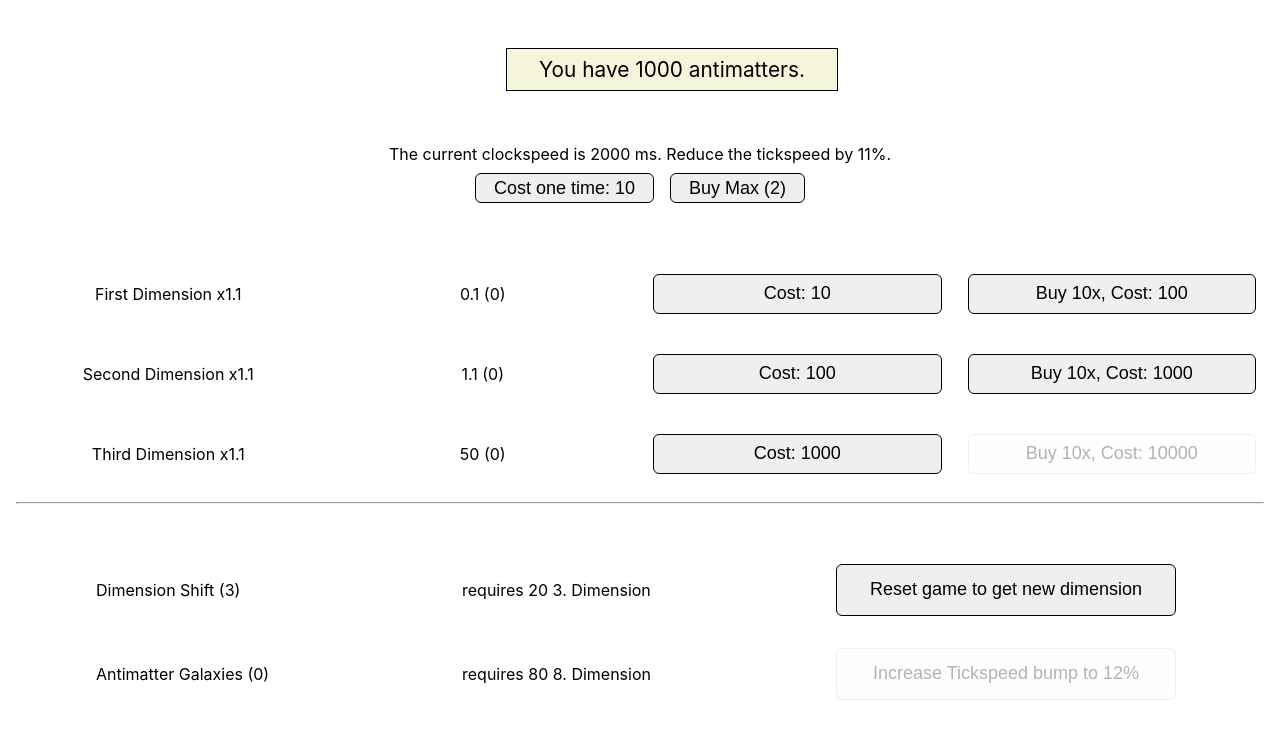
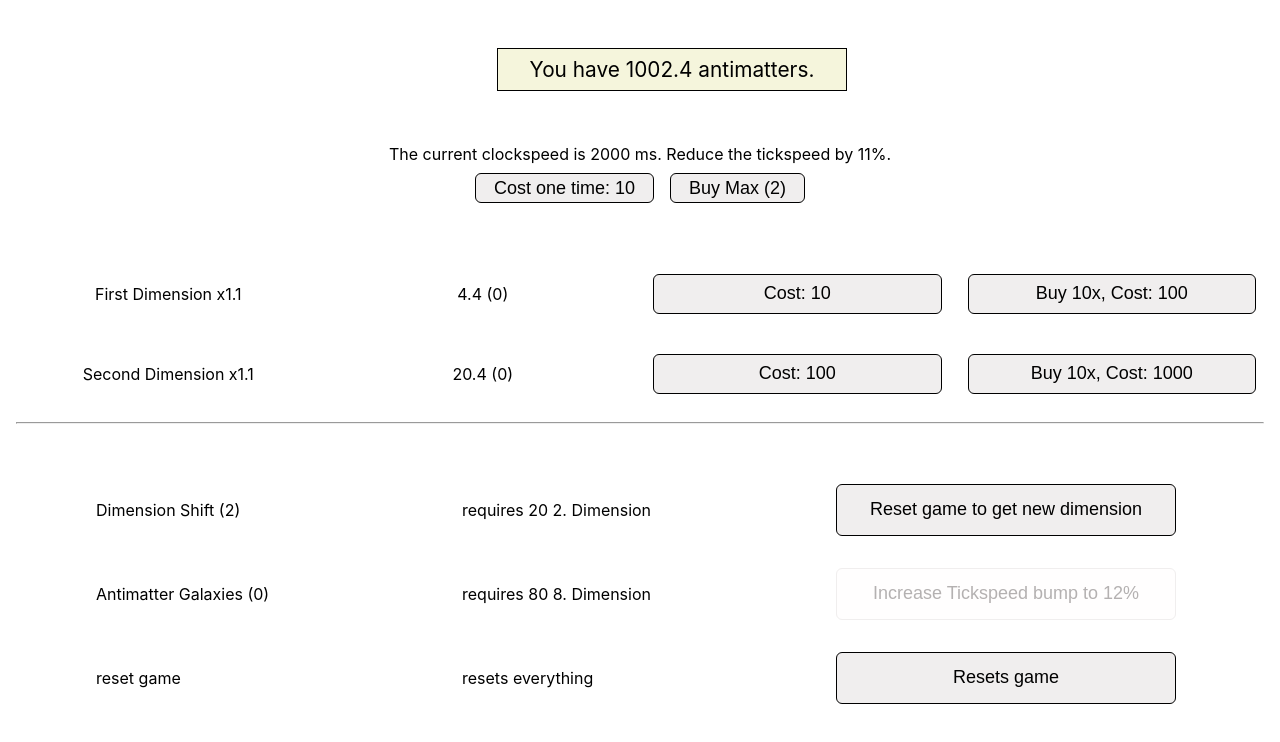
Before and after one commit to mturich/reactjs-game, a React (Vite) app: page / in a window 1280 px wide. Shown: the top 742 px of the page. Built offline with nearby package versions, Linux system fonts and the light colour scheme.

Commit message:
updated save to localstorage

```diff
--- a/src/common/GameStateInterface.ts
+++ b/src/common/GameStateInterface.ts
@@ -5,7 +5,7 @@ export interface GameState {
    tickspeedDeceaseRate: number,
    resetGameCounter: number;
    galaxyCounter: number;
-  // highesDim: number;
+   lastSavedTime: number;
    dims: Dim[];
 }
 
--- a/src/common/initialGameState.ts
+++ b/src/common/initialGameState.ts
@@ -4,9 +4,9 @@ let initialGameState: GameState = {
    antimatter: 1000,
    tickspeedPrice: 10,
    tickspeedDeceaseRate: 0.11,
-   resetGameCounter: 3,
+   resetGameCounter: 2,
    galaxyCounter: 0,
-   //highesDim: 0,
+   lastSavedTime: 0,
    dims: [
       {
          nthDim: 0,
@@ -18,50 +18,57 @@ let initialGameState: GameState = {
       {
          nthDim: 1,
          dimFactor: 1.1,
-         dimCount: 0,
+         dimCount: 20,
          dimPrice: 100,
          dimFactorCount: 0,
       },
       {
          nthDim: 2,
          dimFactor: 1.1,
-         dimCount: 50,
+         dimCount: 20,
          dimPrice: 1000,
          dimFactorCount: 0,
       },
       {
          nthDim: 3,
          dimFactor: 1.1,
-         dimCount: 0,
+         dimCount: 20,
          dimPrice: 10000,
          dimFactorCount: 0,
       },
       {
          nthDim: 4,
          dimFactor: 1.1,
-         dimCount: 0,
+         dimCount: 20,
          dimPrice: 100000,
          dimFactorCount: 0,
       },
       {
          nthDim: 5,
          dimFactor: 1.1,
-         dimCount: 0,
+         dimCount: 20,
          dimPrice: 1000000,
          dimFactorCount: 0,
       },
       {
          nthDim: 6,
          dimFactor: 1.1,
-         dimCount: 0,
+         dimCount: 20,
          dimPrice: 10000000,
          dimFactorCount: 0,
       },
       {
          nthDim: 7,
          dimFactor: 1.1,
-         dimCount: 0,
+         dimCount: 20,
          dimPrice: 100000000,
+         dimFactorCount: 0,
+      },
+      {
+         nthDim: 8,
+         dimFactor: 1.1,
+         dimCount: 20,
+         dimPrice: 1000000000,
          dimFactorCount: 0,
       },
    ],
--- a/src/components/App.tsx
+++ b/src/components/App.tsx
@@ -10,12 +10,14 @@ import DisplayAntimatter from './DisplayAntimatter';
 import { useSaveToLocalStorage } from './useSaveToLocalStorage';
 
 function App() {
-   const [gameState, setGameState] = useState(() => JSON.parse(initialGameState));
+   const [gameState, setGameState] = useState(() =>
+      JSON.parse(localStorage.getItem('data') || initialGameState)
+   );
    /*  JSON.parse(localStorage.getItem('data')) */
    const timerExpiredCallback = useRef(() => {});
    const clockSpeedRef = useRef(2000);
    const timerIdRef = useRef(-1);
-   //useSaveToLocalStorage(gameState)
+   useSaveToLocalStorage(gameState, setGameState);
 
    timerExpiredCallback.current = () => {
       setGameState((prevGS: GameState) => ({
@@ -49,8 +51,7 @@ function App() {
 
    return (
       <div className='App'>
-
-         <DisplayAntimatter gameState={gameState}/>
+         <DisplayAntimatter gameState={gameState} />
 
          <Tickspeed
             gameState={gameState}
@@ -71,8 +72,31 @@ function App() {
             <Dimension nthDim={2} gs={gameState} setGameState={setGameState}>
                {`Third Dimension Cost: ${gameState.dims[2].dimPrice}`}
             </Dimension>
-
-            // Here have to come all the other dims
+         )}
+         {gameState.resetGameCounter > 3 && (
+            <Dimension nthDim={3} gs={gameState} setGameState={setGameState}>
+               {`Forth Dimension Cost: ${gameState.dims[2].dimPrice}`}
+            </Dimension>
+         )}
+         {gameState.resetGameCounter > 4 && (
+            <Dimension nthDim={4} gs={gameState} setGameState={setGameState}>
+               {`Fifth Dimension Cost: ${gameState.dims[2].dimPrice}`}
+            </Dimension>
+         )}
+         {gameState.resetGameCounter > 5 && (
+            <Dimension nthDim={5} gs={gameState} setGameState={setGameState}>
+               {`Sixth Dimension Cost: ${gameState.dims[2].dimPrice}`}
+            </Dimension>
+         )}
+         {gameState.resetGameCounter > 6 && (
+            <Dimension nthDim={6} gs={gameState} setGameState={setGameState}>
+               {`Seventh Dimension Cost: ${gameState.dims[2].dimPrice}`}
+            </Dimension>
+         )}
+         {gameState.resetGameCounter > 7 && (
+            <Dimension nthDim={8} gs={gameState} setGameState={setGameState}>
+               {`Eight Dimension Cost: ${gameState.dims[2].dimPrice}`}
+            </Dimension>
          )}
 
          <hr />
--- a/src/components/GameResets.tsx
+++ b/src/components/GameResets.tsx
@@ -1,18 +1,41 @@
+import { useEffect, useRef } from 'react';
 import { GameState } from '../common/GameStateInterface';
 import initialGameState from '../common/initialGameState';
 
 export default function GameResets(props: { gameState: GameState; setGameState: any }) {
    const { gameState, setGameState } = props;
+   const resetGameCounterRef = useRef(gameState.resetGameCounter);
+
+   useEffect(() => {
+      resetGameCounterRef.current = gameState.resetGameCounter;
+   }, [gameState.resetGameCounter]);
 
    const handleResetGameClick = () => {
-      setGameState(() => JSON.parse(initialGameState));
+      setGameState((prevGS: GameState) => ({
+         ...JSON.parse(initialGameState),
+         galaxyCounter: prevGS.galaxyCounter,
+         resetGameCounter: prevGS.resetGameCounter + 1,
+         lastSavedTime: prevGS.lastSavedTime,
+      }));
    };
 
-   const handleTickDecreseBtn = () => {
-      setGameState(() => ({
+   const handleGalaxyBtn = () => {
+      setGameState((prevGS: GameState) => ({
          ...JSON.parse(initialGameState),
+         galaxyCounter: prevGS.galaxyCounter + 1,
          tickspeedDeceaseRate: 0.12,
+         resetGameCounter: prevGS.resetGameCounter,
+         lastSavedTime: prevGS.lastSavedTime,
       }));
+   };
+
+   const disableResetBtn = () => {
+      if (
+         gameState.resetGameCounter < 7 &&
+         gameState.dims[gameState.resetGameCounter - 1].dimCount < 20
+      )
+         return true;
+      else return false;
    };
 
    return (
@@ -20,10 +43,8 @@ export default function GameResets(props: { gameState: GameState; setGameState:
          <div className='gridContainer4Cols cols-2'>
             <p className=''>{`Dimension Shift (${gameState.resetGameCounter})  `}</p>
             <p className=''>{`requires 20 ${gameState.resetGameCounter}. Dimension `}</p>
-            <button
-               className='btn '
-               onClick={handleResetGameClick}
-               disabled={gameState.dims[gameState.resetGameCounter - 1].dimCount < 20}>
+            <button className='btn ' onClick={handleResetGameClick} disabled={(gameState.resetGameCounter < 7 &&
+         gameState.dims[gameState.resetGameCounter - 1].dimCount < 20) ? true : false}>
                Reset game to get new dimension
             </button>
          </div>
@@ -32,9 +53,19 @@ export default function GameResets(props: { gameState: GameState; setGameState:
             <p className=''>{`requires 80 8. Dimension `}</p>
             <button
                className='btn'
-               onClick={handleTickDecreseBtn}
+               onClick={handleGalaxyBtn}
                disabled={gameState.dims[7].dimCount < 80}>
                Increase Tickspeed bump to 12%
+            </button>
+         </div>
+         <div className='gridContainer4Cols cols-2'>
+            <p className=''>{`reset game`}</p>
+            <p className=''>{`resets everything`}</p>
+            <button
+               className='btn'
+               onClick={() => setGameState(JSON.parse(initialGameState))}
+               disabled={false}>
+               Resets game
             </button>
          </div>
       </>
--- a/src/components/useSaveToLocalStorage.tsx
+++ b/src/components/useSaveToLocalStorage.tsx
@@ -1,37 +1,38 @@
 import { useEffect, useRef } from 'react';
-import { GameState } from '../common/GameStateInterface';
+import { Dim, GameState } from '../common/GameStateInterface';
 
-export function useSaveToLocalStorage(gameState: GameState) {
+export function useSaveToLocalStorage(gameState: GameState, setGameState) {
    const saveLocStorageRef = useRef(-1);
    const displayLocStorageRef = useRef(-1);
 
    // saves the created object every minuit to localStorage
+
    useEffect(() => {
-      const startSave = () => {
-         saveLocStorageRef.current = setTimeout(() => {
-            //localStorage.removeItem('dataRef');
+      const saveDateRecursive = (gameState: GameState) => {
+         if (Date.now() > gameState.lastSavedTime + 60 * 1000) {
             localStorage.setItem('data', JSON.stringify(gameState));
-            console.log('data save cycle: ', gameState);
-            startSave();
-         }, 10000);
+            console.log('data saved', gameState.lastSavedTime);
+            setGameState((prevGS: GameState) => ({
+               ...prevGS,
+               lastSavedTime: Date.now(),
+            }));
+         }
       };
-      startSave();
+      saveDateRecursive(gameState);
 
-      // if we ever unmount / destroy this component instance, clear the timeout
-      return () => clearTimeout(saveLocStorageRef.current);
-   }, []);
+   }, [gameState]);
 
    // this prints the saved object from local storage. It is just for dev. No final purpose
-   useEffect(() => {
+   /*  useEffect(() => {
       const printStorage = () => {
          displayLocStorageRef.current = setTimeout(() => {
-            let savedDataRef = JSON.parse(localStorage.getItem('data') ?? '');
-            console.log('dataRef from storage', savedDataRef);
+            let savedData= JSON.parse(localStorage.getItem('data') ?? '');
+            console.log('dataRef from storage', savedData);
             printStorage();
          }, 10000);
       };
       printStorage();
 
       return () => clearTimeout(displayLocStorageRef.current);
-   }, []);
+   }, []); */
 }
```
Also changed, not shown: tsconfig.json (+16 -4 lines).
